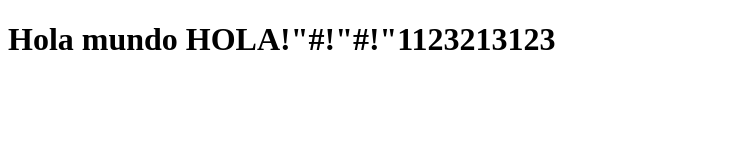
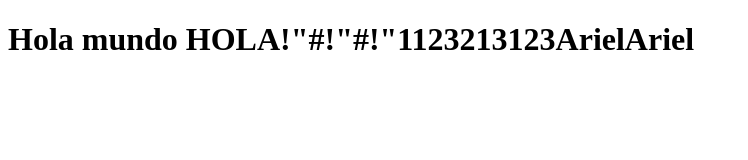
Before and after one commit to Alonz0o/PruebaVercel, a plain HTML site: page index.html in a window 1280 px wide. Shown: the whole page, without its empty margins (0-748 px from the left). Drawn offline with Linux system fonts and the light colour scheme.

Commit message:
CuartoCommit

```diff
--- a/index.html
+++ b/index.html
@@ -5,6 +5,6 @@
     <title>Hola Mundo</title>
 </head>
 <body>
-    <h1>Hola mundo HOLA!"#!"#!"1123213123</h1>
+    <h1>Hola mundo HOLA!"#!"#!"1123213123ArielAriel</h1>
 </body>
 </html>
```
